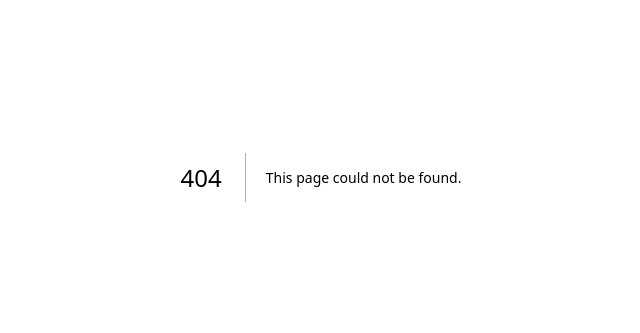
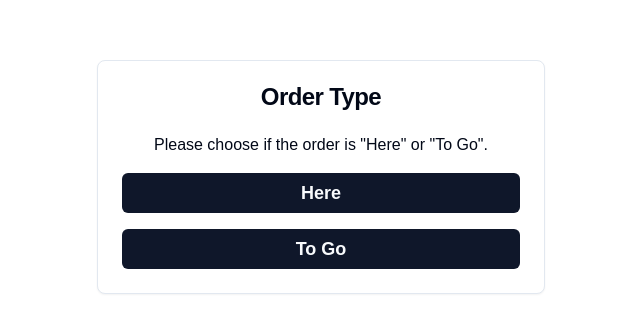
Before and after one commit to CSCE331-Fall2024/Panda_Express_POS_System, a Next.js app in the folder client/: page /orderType in a window 1280 px wide. Before the commit this address had no page. Shown: the part 223-556 px from the top of the page, without its empty margins (319-959 px from the left). Built offline with nearby package versions, Linux system fonts and the light colour scheme.

Commit message:
Here or To-Go

```diff
--- a/client/pages/cashier.tsx
+++ b/client/pages/cashier.tsx
@@ -56,7 +56,7 @@ export default function PandaExpressPOS() {
   return (
     <div className="flex h-screen bg-background">
       <aside className="w-16 bg-muted flex flex-col items-center py-4 space-y-4">
-        <Button variant="ghost" size="icon">
+        <Button variant="ghost" size="icon" onClick={() => router.push("/cashier")}>
           <Home className="h-6 w-6" />
         </Button>
 
@@ -161,7 +161,7 @@ export default function PandaExpressPOS() {
               <Button
                 className="w-full mt-4"
                 disabled={order.length === 0}
-                onClick={() => router.push("/payment")}
+                onClick={() => router.push("/orderType")}
               >
                 Checkout
               </Button>
--- /dev/null
+++ b/client/pages/orderType.tsx
@@ -0,0 +1,45 @@
+import * as React from "react"
+import { useRouter } from "next/router"
+import { Button } from "@/components/ui/button"
+import { Card, CardContent, CardHeader, CardTitle } from "@/components/ui/card"
+
+export default function OrderTypeSelection() {
+  const router = useRouter()
+
+  const handleHere = () => {
+    // Redirect to the payment screen with "Here" as the order type
+    router.push("/payment?orderType=here")
+  }
+
+  const handleToGo = () => {
+    // Redirect to the payment screen with "To Go" as the order type
+    router.push("/payment?orderType=to-go")
+  }
+
+  return (
+    <div className="flex h-screen justify-center items-center bg-background">
+      <Card className="w-full max-w-md text-center">
+        <CardHeader>
+          <CardTitle>Order Type</CardTitle>
+        </CardHeader>
+        <CardContent className="space-y-4">
+          <p>Please choose if the order is "Here" or "To Go".</p>
+          <Button
+            onClick={handleHere}
+            variant="default"
+            className="w-full py-4 text-lg font-semibold"
+          >
+            Here
+          </Button>
+          <Button
+            onClick={handleToGo}
+            variant="default"
+            className="w-full py-4 text-lg font-semibold"
+          >
+            To Go
+          </Button>
+        </CardContent>
+      </Card>
+    </div>
+  )
+}
--- a/client/pages/payment/index.tsx
+++ b/client/pages/payment/index.tsx
@@ -12,6 +12,7 @@ import {
 
 export default function PaymentScreen() {
   const router = useRouter()
+  const orderType = router.query.orderType // Retrieve orderType from the query
 
   const handlePayHere = () => {
     console.log("Processing payment via Pay Here method...")
@@ -31,7 +32,7 @@ export default function PaymentScreen() {
   return (
     <div className="flex h-screen bg-background">
       <aside className="w-16 bg-muted flex flex-col items-center py-4 space-y-4">
-        <Button variant="ghost" size="icon" onClick={() => router.push("/")}>
+        <Button variant="ghost" size="icon" onClick={() => router.push("/cashier")}>
           <Home className="h-6 w-6" />
         </Button>
       </aside>
@@ -39,7 +40,7 @@ export default function PaymentScreen() {
         <header>
           <h1 className="text-3xl font-bold text-primary">Payment</h1>
           <p className="text-muted-foreground">
-            Select your payment method
+            Order Type: {orderType === "here" ? "Here" : "To Go"} {/* Display order type */}
           </p>
         </header>
         <div className="flex justify-center">
```
